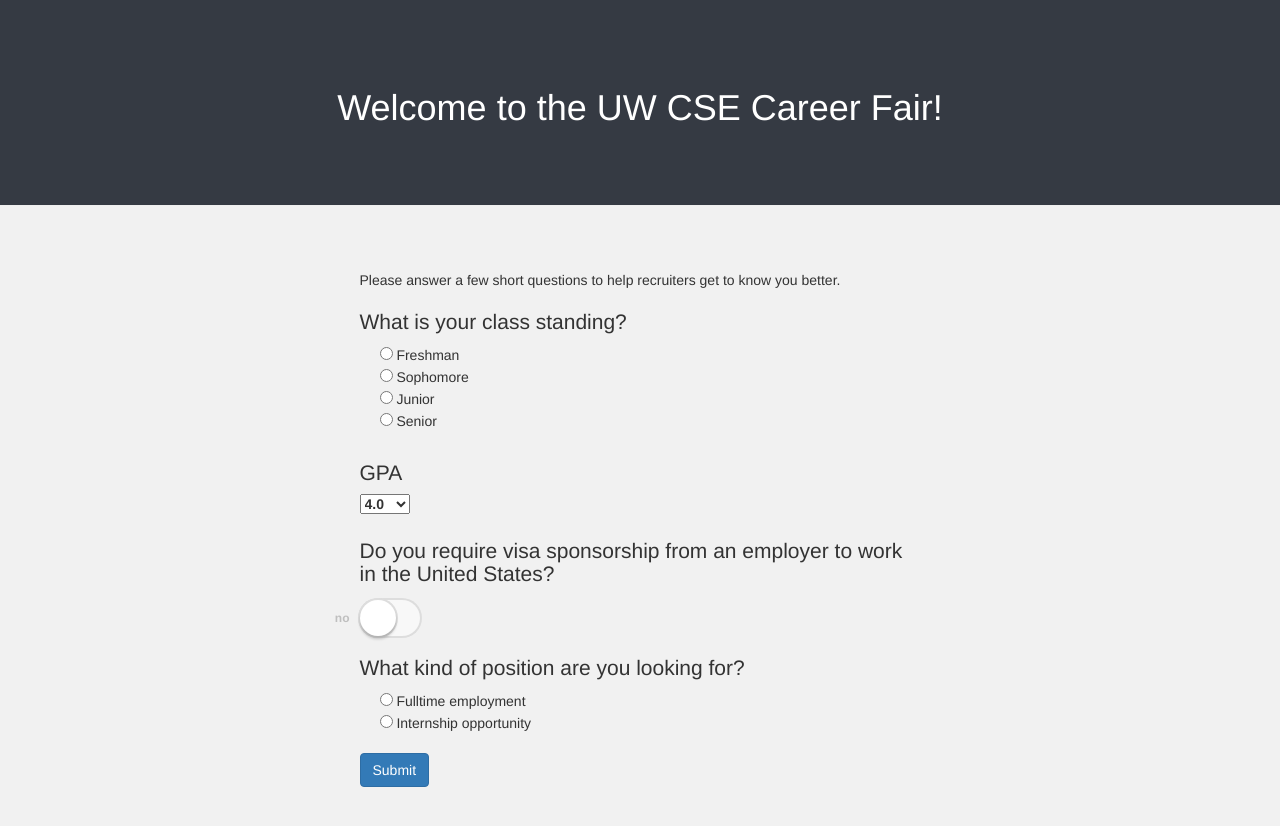
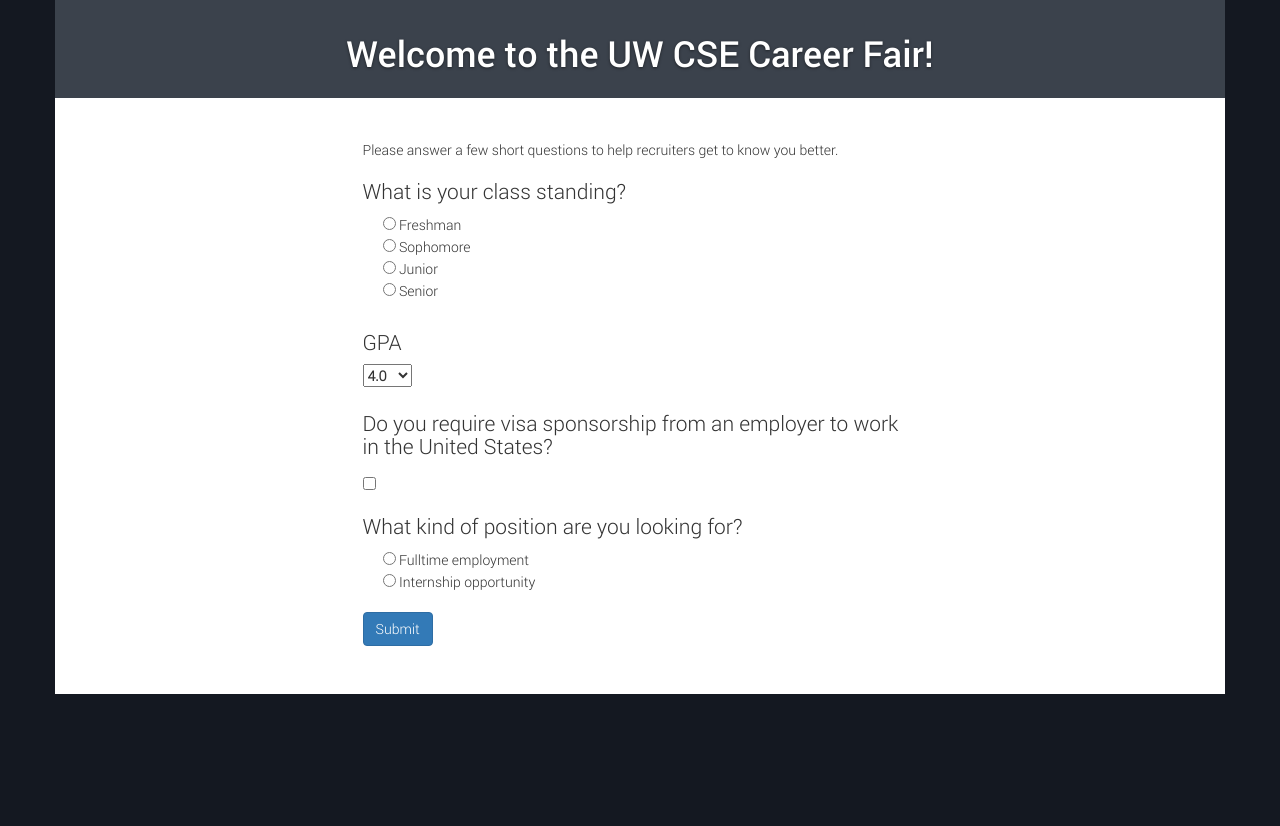
Before and after one commit to eric-zeng/auctora, a plain HTML site: page candidate/questions.html in a window 1280 px wide. After the commit the page ends 800 px from the top, so only its background shows below. Drawn offline with nearby package versions, Linux system fonts and the light colour scheme.

Commit message:
Rewrite the questions frontend
Remove the toggle, it was causing issues with CSS. Also restyle the
header so it was appropriately size. Lastly move everything into
a bootstrap container for proper sizing.

```diff
--- a/candidate/questions.html
+++ b/candidate/questions.html
@@ -29,14 +29,14 @@
 -->
 		<link rel="stylesheet" href="../css/bootstrap.min.css">
 		<link rel="stylesheet" href="../css/questions.css">
-		<link rel="stylesheet" href="../css/toggle-button.css">
 	</head>
 
 	<body>
-		<div class="page-header">
-			<h3 id="header-text">Welcome to the UW CSE Career Fair!</h3>
+		<div class="container">
+			<div id="header" class="row">
+				<h1>Welcome to the UW CSE Career Fair!</h1>
 			</div>
-		<div class="row" style="padding: 5%;">
+			<div class="row">
 				<div class="col-md-6 col-md-offset-3">
 					<p>Please answer a few short questions to help recruiters get to know you better.</p>
 					<form id="questionsForm" action="/companies">
@@ -110,5 +110,6 @@
 					</form>
 				</div>
 			</div>
+		</div>
 	</body>
 </html>
--- a/css/questions.css
+++ b/css/questions.css
@@ -1,5 +1,30 @@
-h1, .container-fluid {
-	text-align: center;
+@font-face {
+	font-family: 'RobotoMedium';
+	src: url("../fonts/Roboto-Medium.ttf");
+}
+
+@font-face {
+	font-family: 'RobotoLight';
+	src: url("../fonts/Roboto-Light.ttf");
+}
+
+html, body {
+	background-color: #141821;
+	height: 100%;
+	font-family: "RobotoLight";
+}
+
+h1 {
+	font-family: 'RobotoMedium';
+	font-size: 36px;
+	font-weight: normal;
+	padding-left: 10px;
+	padding-right: 10px;
+}
+
+.container {
+	background-color: #fff;
+	padding-bottom: 48px;
 }
 
 .checkbox {
@@ -10,14 +35,15 @@
 	font-size: 1.5em;
 }
 
-#header-text {
-	padding: 5%;
-}
-
-@media (min-width: 800px) {
-	#header-text {
-		font-size: 36px;
-	}
+#header {
+	padding-top: 1em;
+	padding-bottom: 1em;
+	background-color: #3B424C;
+	margin-bottom:3em;
+	color: #fff;
+	text-align: center;
+	text-shadow: 0 1px 3px rgba(0,0,0,.5);
+	border: 2px;
 }
 
 .page-header {
```
Lines whose indentation alone changed are shown as unchanged.
